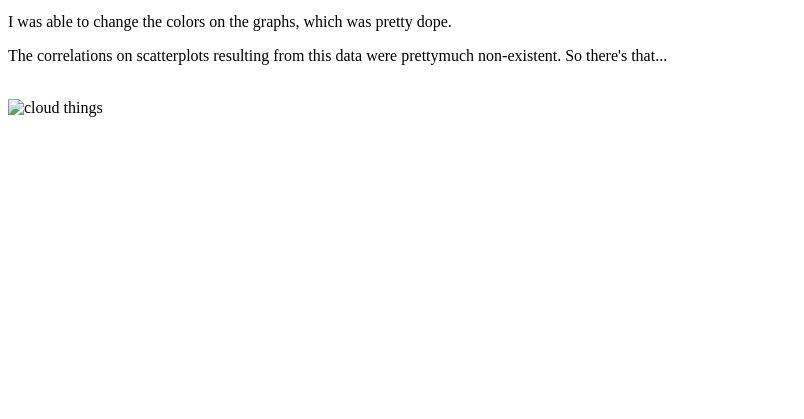
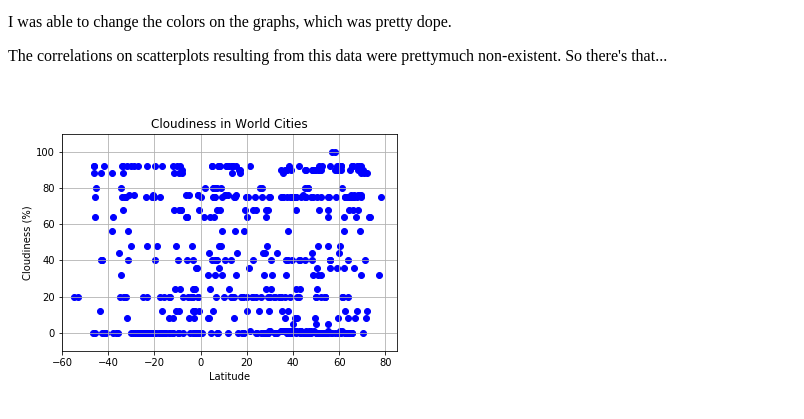
Before and after one commit to ellenguerrero/Activity2HTMLtakeaways, a plain HTML site: page index.html in a window 1280 px wide. Shown: the part 101-520 px from the top of the page, without its empty margins (0-804 px from the left). Drawn offline with Linux system fonts and the light colour scheme.

Commit message:
updating img

```diff
--- a/index.html
+++ b/index.html
@@ -13,7 +13,7 @@
     <p>I was able to change the colors on the graphs, which was pretty dope.</p>
     <p>The correlations on scatterplots resulting from this data were prettymuch non-existent. So there's that...</p>
     <br>
-    <img src="Unit 6  Assignment - What's the Weather Like\Instructions\starter_code\CloudinessInWorldCities.png" alt="cloud things">
+    <img src="Instructions\starter_code\CloudinessInWorldCities.png" alt="cloud things">
 
 </body>
 </html>
```
